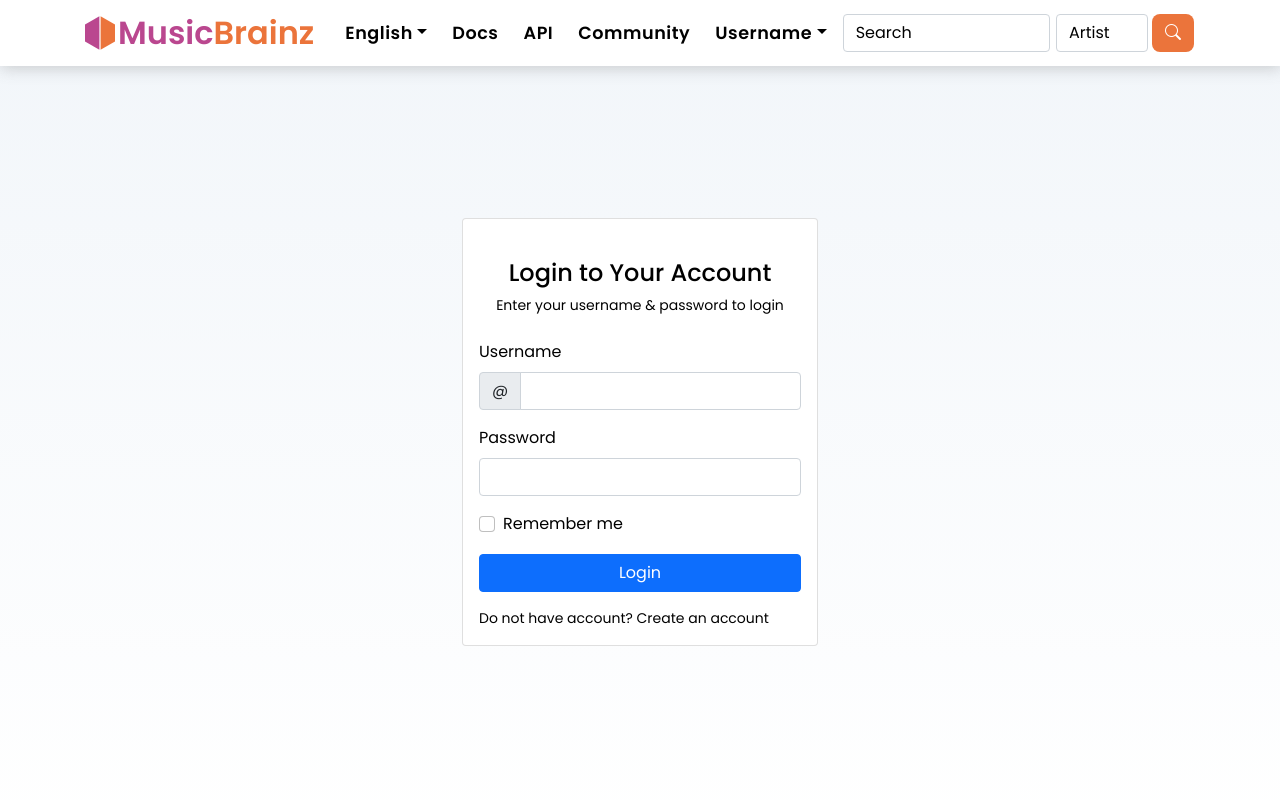
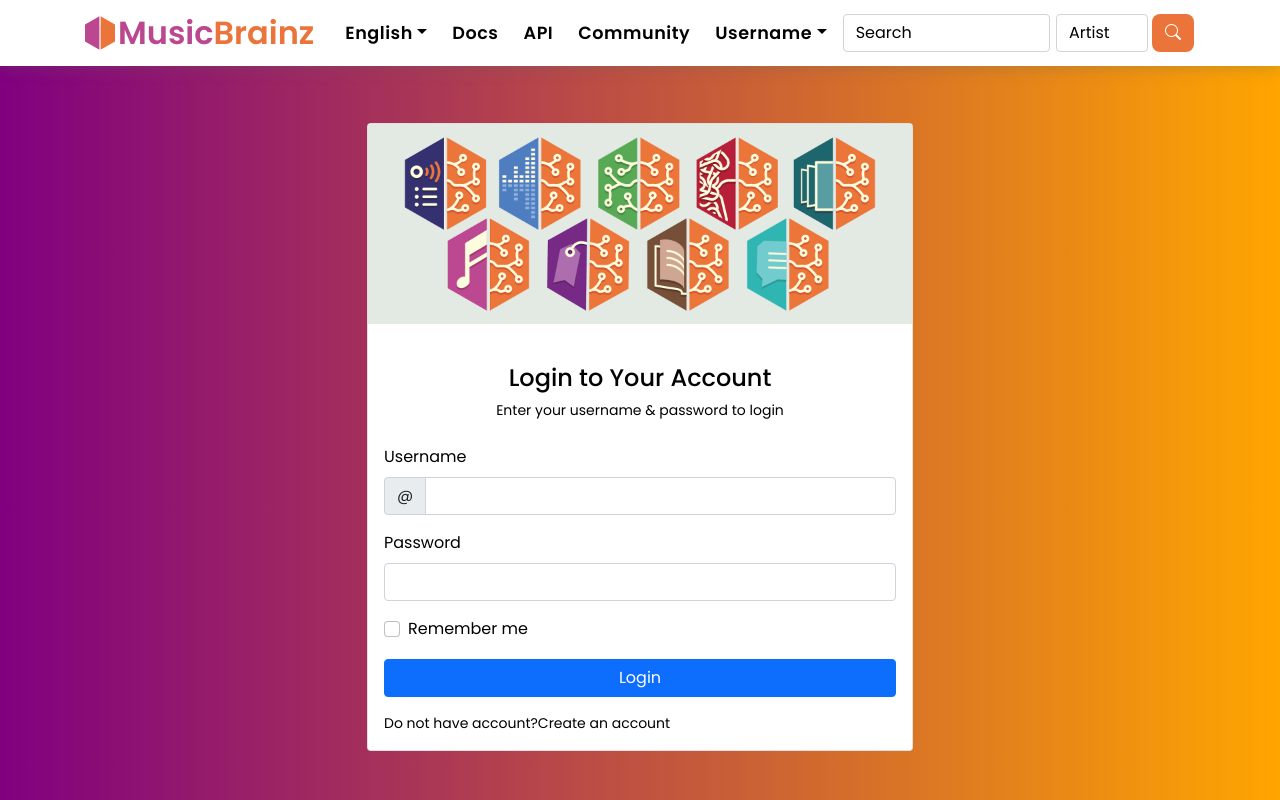
Before and after one commit to akshaaatt/musicbrainz-web-next, a Next.js app: page /login in a window 1280 px wide. Shown: the top 800 px of the page. Built offline with nearby package versions, Linux system fonts and the light colour scheme.

Commit message:
Changes made

```diff
--- a/components/Account/Login.js
+++ b/components/Account/Login.js
@@ -1,60 +1,59 @@
+import Link from 'next/link'
+
 export default function Login(props) {
     return (
         <section
-            className={"section register accounts-bg min-vh-100 d-flex flex-column align-items-center justify-content-center py-4 "+props.theme}>
+            className={"section account min-vh-100 d-flex flex-column align-items-center justify-content-center py-4 "+props.theme}>
             <div className="container">
                 <div className="row justify-content-center">
-                    <div className="col-lg-4 col-md-6 d-flex flex-column align-items-center justify-content-center">
+                    <div className="col-lg-6 col-md-6 d-flex flex-column align-items-center justify-content-center">
                         <div className="card mb-3">
-
+                            <img src="assets/img/meb-icons/all_projects.jpg" className="card-img-top imz" alt="..." style={{height: "200px"}}/>
                             <div className="card-body">
-
                                 <div className="pt-4 pb-2">
                                     <h5 className="card-title text-center pb-0 fs-4">Login to Your Account</h5>
                                     <p className="text-center small">Enter your username & password to login</p>
                                 </div>
-
                                 <form className="row g-3 needs-validation" noValidate>
-
                                     <div className="col-12">
                                         <label htmlFor="yourUsername" className="form-label">Username</label>
                                         <div className="input-group has-validation">
                                             <span className="input-group-text" id="inputGroupPrepend">@</span>
                                             <input type="text" name="username" className="form-control" id="yourUsername" required/>
-                                                <div className="invalid-feedback">Please enter your username.</div>
+                                            <div className="invalid-feedback">Please enter your username.</div>
                                         </div>
                                     </div>
 
                                     <div className="col-12">
                                         <label htmlFor="yourPassword" className="form-label">Password</label>
                                         <input type="password" name="passwword" className="form-control" id="yourPassword" required/>
-                                            <div className="invalid-feedback">Please enter your password!</div>
+                                        <div className="invalid-feedback">Please enter your password!</div>
                                     </div>
 
                                     <div className="col-12">
                                         <div className="form-check">
                                             <input className="form-check-input" type="checkbox" name="remember" value="true" id="rememberMe"/>
-                                                <label className="form-check-label" htmlFor="rememberMe">Remember
-                                                    me</label>
+                                            <label className="form-check-label" htmlFor="rememberMe">Remember
+                                                me</label>
                                         </div>
                                     </div>
                                     <div className="col-12">
                                         <button className="btn btn-primary w-100" type="submit">Login</button>
                                     </div>
                                     <div className="col-12">
-                                        <p className="small mb-0">Do not have account? <a href="pages-register.html">Create
-                                            an account</a></p>
+                                        <p className="small mb-0">Do not have account?
+                                            <Link href="/register">
+                                            <a>Create an account</a>
+                                            </Link>
+                                        </p>
                                     </div>
                                 </form>
-
                             </div>
                         </div>
-
-
                     </div>
                 </div>
             </div>
 
         </section>
-);
+    );
 }
--- a/components/Account/Register.js
+++ b/components/Account/Register.js
@@ -2,7 +2,7 @@
 
 export default function Register(props) {
     return (
-        <section className={"section register accounts-bg min-vh-100 d-flex flex-column align-items-center justify-content-center py-4 "+props.theme}>
+        <section className={"section account min-vh-100 d-flex flex-column align-items-center justify-content-center py-4 "+props.theme}>
             <div className="container">
                 <div className="row">
                     <div className="col-lg-5 col-md-6 d-flex flex-column align-items-center justify-content-center">
@@ -80,7 +80,6 @@
                                 </div>
                         </div>
                     </div>
-
                 </div>
             </div>
         </section>
--- a/styles/Account.css
+++ b/styles/Account.css
@@ -1,5 +1,9 @@
-.register {
-    margin-top: 40px;
+.account{
+    margin-top: 45px;
+    width: 100%;
+    background: var(--projects-bg);
+    color: var(--color);
+    background: linear-gradient(to right, var(--intro-bg-first) 0%, var(--intro-bg-second) 100%);
 }
 .imz{
     -o-object-fit: cover;
@@ -7,7 +11,3 @@
     -o-object-position: center;
     object-position: center;
 }
-.accounts-bg {
-    background: var(--projects-bg);
-    color: var(--color);
-}
```
Also changed, not shown: public/assets/img/meb-icons/all_projects.jpg (added).
